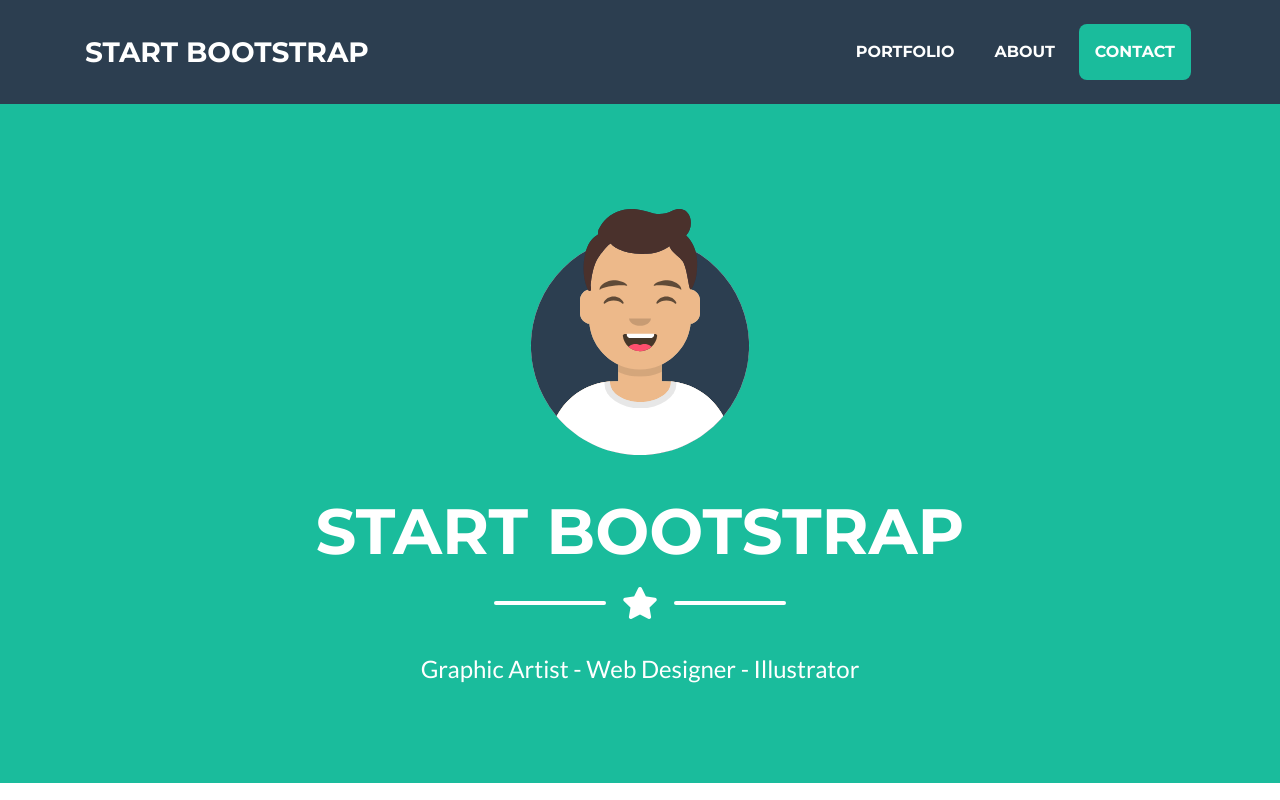
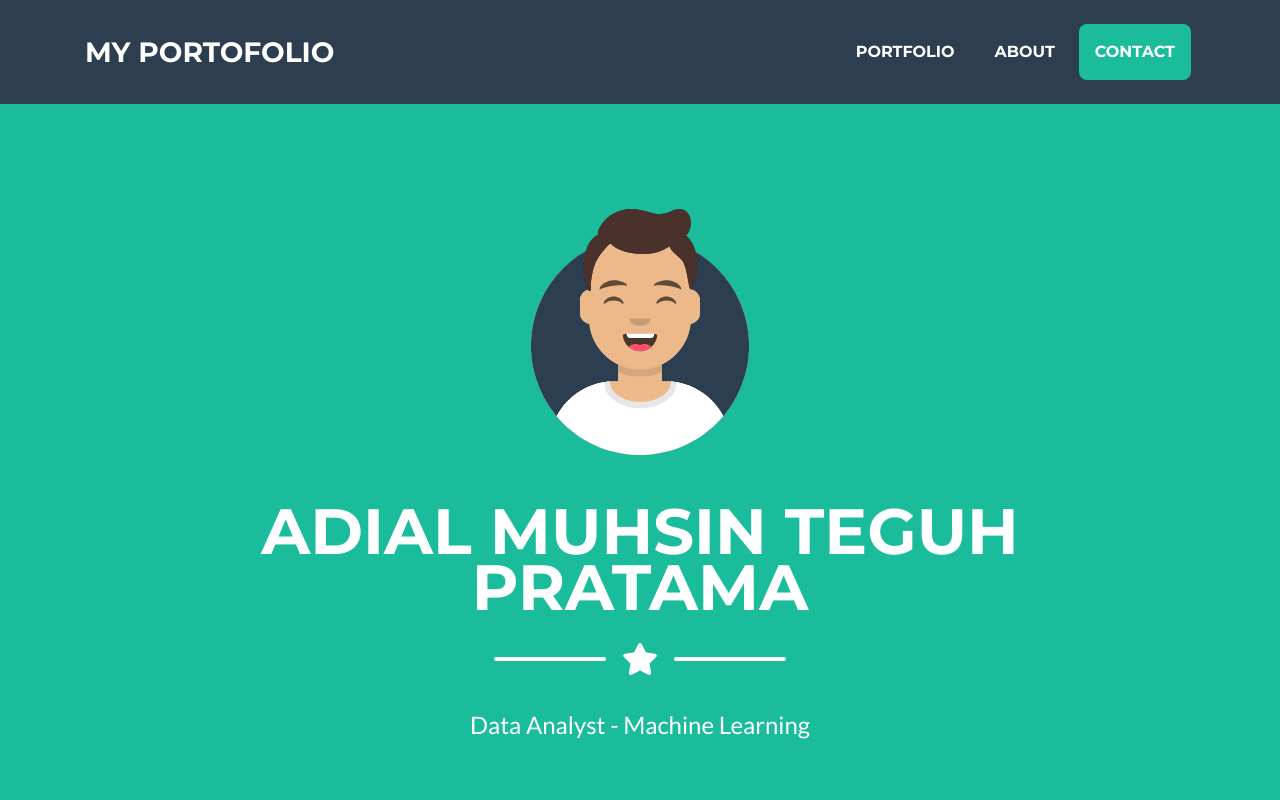
Before and after one commit to adialmuhsin/adialmuhsin.github.io, a website with bundled scripts: page index.html in a window 1280 px wide. Shown: the top 800 px of the page. Built offline with nearby package versions, Linux system fonts and the light colour scheme.

Commit message:
Update index.html

```diff
--- a/index.html
+++ b/index.html
@@ -8,7 +8,7 @@
   <meta name="description" content="">
   <meta name="author" content="">
 
-  <title>Freelancer - Start Bootstrap Theme</title>
+  <title>Portofolio</title>
 
   <!-- Custom fonts for this theme -->
   <link href="vendor/fontawesome-free/css/all.min.css" rel="stylesheet" type="text/css">
@@ -25,7 +25,7 @@
   <!-- Navigation -->
   <nav class="navbar navbar-expand-lg bg-secondary text-uppercase fixed-top" id="mainNav">
     <div class="container">
-      <a class="navbar-brand js-scroll-trigger" href="#page-top">Start Bootstrap</a>
+      <a class="navbar-brand js-scroll-trigger" href="#page-top">My Portofolio</a>
       <button class="navbar-toggler navbar-toggler-right text-uppercase font-weight-bold bg-primary text-white rounded" type="button" data-toggle="collapse" data-target="#navbarResponsive" aria-controls="navbarResponsive" aria-expanded="false" aria-label="Toggle navigation">
         Menu
         <i class="fas fa-bars"></i>
@@ -54,7 +54,7 @@
       <img class="masthead-avatar mb-5" src="img/avataaars.svg" alt="">
 
       <!-- Masthead Heading -->
-      <h1 class="masthead-heading text-uppercase mb-0">Start Bootstrap</h1>
+      <h1 class="masthead-heading text-uppercase mb-0">Adial Muhsin Teguh Pratama</h1>
 
       <!-- Icon Divider -->
       <div class="divider-custom divider-light">
@@ -66,7 +66,7 @@
       </div>
 
       <!-- Masthead Subheading -->
-      <p class="masthead-subheading font-weight-light mb-0">Graphic Artist - Web Designer - Illustrator</p>
+      <p class="masthead-subheading font-weight-light mb-0">Data Analyst - Machine Learning</p>
 
     </div>
   </header>
```
